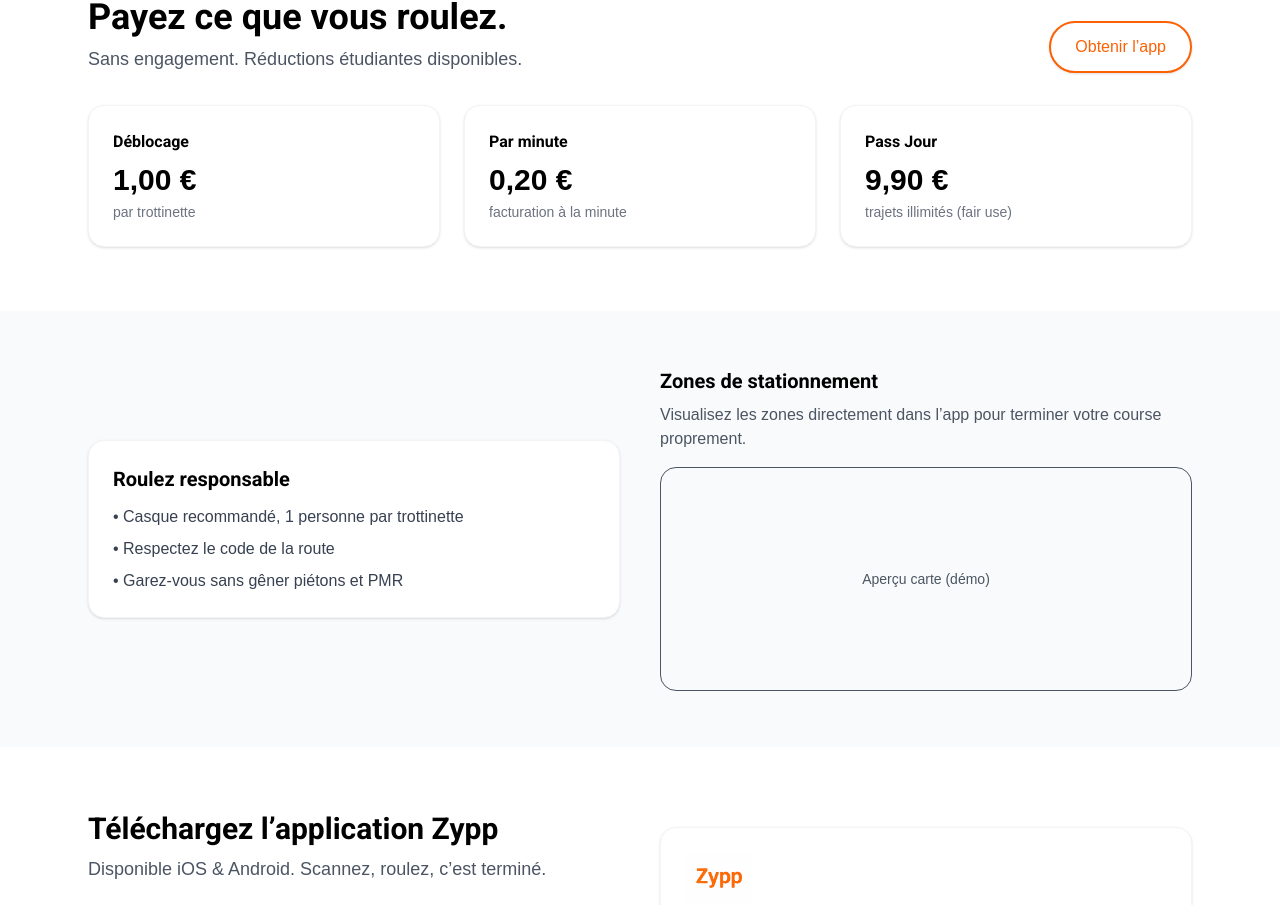
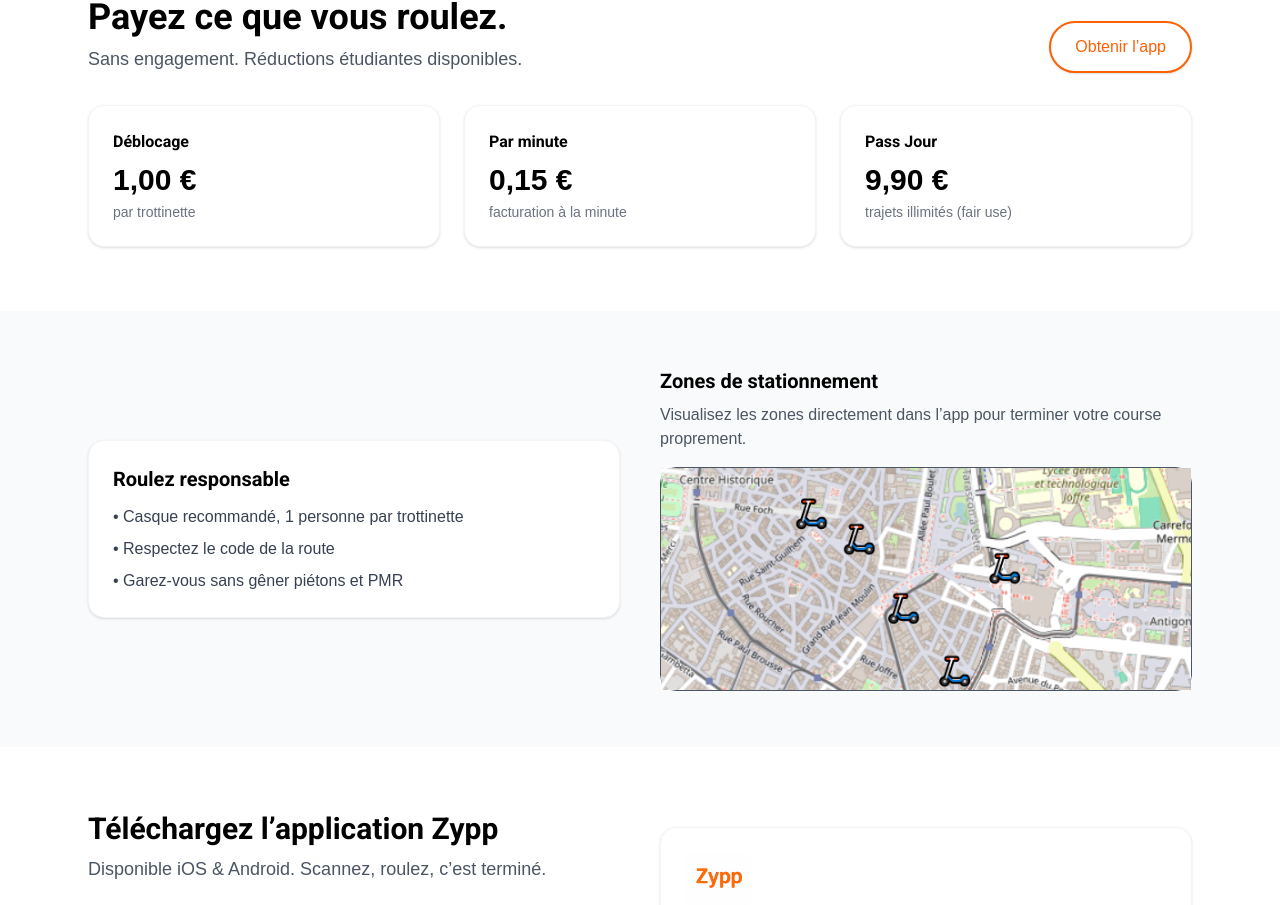
Before and after one commit to Netizor/zipp, a Vue app: page / in a window 1280 px wide. Shown: the part 1132-2037 px from the top of the page. Built offline with nearby package versions, Linux system fonts and the light colour scheme.

Commit message:
change home page

```diff
--- a/package.json
+++ b/package.json
@@ -9,10 +9,11 @@
     "preview": "vite preview"
   },
   "dependencies": {
+    "@supabase/supabase-js": "^2.57.4",
+    "firebase": "^10.12.2",
     "pinia": "^2.1.7",
     "vue": "^3.4.29",
-    "vue-router": "^4.3.2",
-    "firebase": "^10.12.2"
+    "vue-router": "^4.3.2"
   },
   "devDependencies": {
     "@vitejs/plugin-vue": "^5.0.4",
--- a/src/views/Home.vue
+++ b/src/views/Home.vue
@@ -80,7 +80,7 @@
         </div>
         <div class="card">
           <h3 class="font-semibold">Par minute</h3>
-          <p class="text-3xl font-bold mt-2">0,20 €</p>
+          <p class="text-3xl font-bold mt-2">0,15 €</p>
           <p class="text-sm text-gray-500 mt-1">facturation à la minute</p>
         </div>
         <div class="card">
@@ -106,7 +106,7 @@
           <h3 class="text-xl font-semibold">Zones de stationnement</h3>
           <p class="text-gray-600 mt-2">Visualisez les zones directement dans l’app pour terminer votre course proprement.</p>
           <div class="mt-4 h-56 rounded-2xl bg-[color:var(--fresh)]/10 border border-[color:var(--fresh)] grid place-items-center text-sm text-gray-600">
-            Aperçu carte (démo)
+            <img src="/map.png" alt="map" style="width: 100%;height: 100%;object-fit: cover;" />
           </div>
         </div>
       </div>
```
